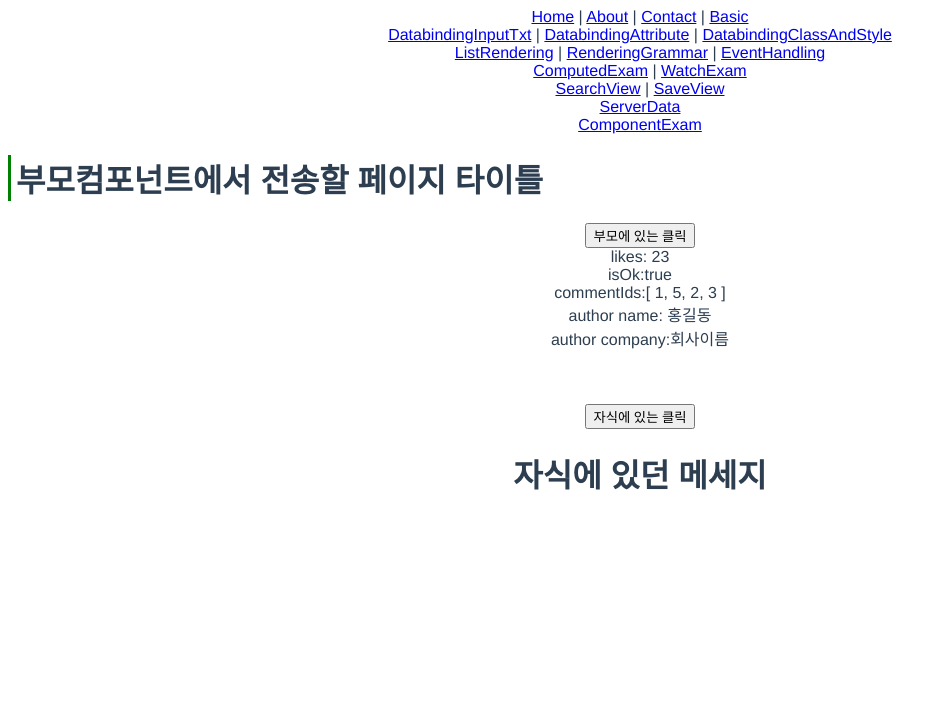
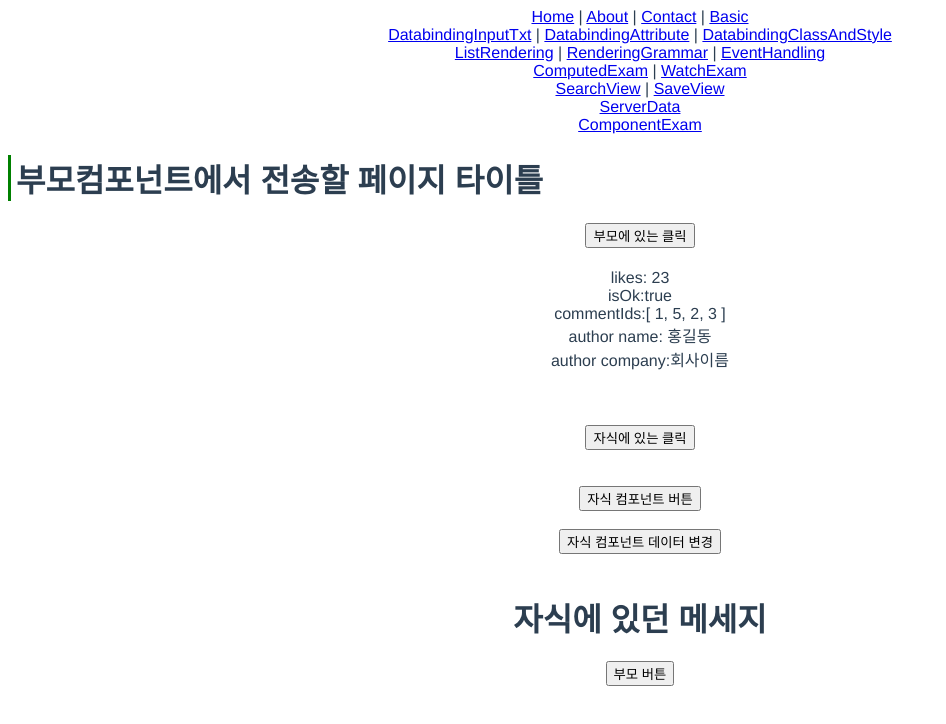
Before and after one commit to sj3821/vue-lecture, a Vue app in the folder vue-default/: page /componentExam in a window 1280 px wide. Shown: the top 724 px of the page, without its empty margins (0-946 px from the left). Built offline with nearby package versions, Linux system fonts and the light colour scheme; what vue-sweetalert2 would draw is missing.

Commit message:
2022026 18:00

```diff
--- a/vue-default/src/views/ChildComponent.vue
+++ b/vue-default/src/views/ChildComponent.vue
@@ -7,7 +7,11 @@
     <div> author company:{{author.company}} </div>
     <br><br><br>
     <button type="button" @click="childFunc" ref="child_btn">자식에 있는 클릭</button>
-
+    <br><br><br>
+    <button type="button" @click="sendFromChild">자식 컴포넌트 버튼</button>
+    <br><br>
+    <button type="button" @click="changeData"> 자식 컴포넌트 데이터 변경</button>
+    <br><br>
     <h1>{{msg}}</h1>
 
 </div>
@@ -37,7 +41,8 @@ export default{
         return{
             sampleData:'',
             msg:'자식에 있던 메세지',
-            msg1:'자식 컴포넌트로부터 보내는 메세지'
+            msg1:'자식 컴포넌트로부터 보내는 메세지',
+            msg2:'자식 컴포넌트로부터 보내는 메세지'
         };
     },
     setup(){},
@@ -49,6 +54,12 @@ export default{
     methods:{
         childFunc(){
             alert('부모 컴포넌트에서 직접 발생시킨 이벤트');
+        },
+        sendFromChild(){
+            this.$emit('send-message', this.msg1); //커스텀이벤트 자식-> 부모 이벤트
+        },
+        changeData(){
+            this.msg2='자식 컴포넌트에서 데이터 변경이 일어났습니다.';
         }
     }
 }
--- a/vue-default/src/views/ComponentExam.vue
+++ b/vue-default/src/views/ComponentExam.vue
@@ -6,8 +6,11 @@
 
     <page-title :title="title" />
     <button type="button" @click="callChildFunc">부모에 있는 클릭</button>
-   <ChildComponent :likes="23" :isOk="isOk" :commentIds="commentIds" :author="author" ref="child_component" />
+    <h1>{{parentMsg}}</h1>
+   <ChildComponent :likes="23" :isOk="isOk" :commentIds="commentIds" :author="author" ref="child_component" @send-message="sendMessage" />
     <!-- :likes="23" 처럼 바로 숫자로 선언하면 텍스트가 아닌 숫자로 인식함 -->
+    <button type="button" @click="showData">부모 버튼</button>
+
 </div>
 </template>
 <script>
@@ -23,8 +26,14 @@ export default{
             likes:23,
             isOk:true,
             commentIds:[1,5,2,3],
-            author:{name:'홍길동',company:'회사이름'}
+            author:{name:'홍길동',company:'회사이름'},
+            parentMsg:''
         };
+    },
+    computed:{
+        msg2(){
+            return this.$refs.child_component.msg2;
+        }
     },
     setup(){},
     created(){},
@@ -35,6 +44,13 @@ export default{
             // this.$refs.child_component.$refs.child_btn.click(); // 객체 접근 $refs 사용
             // this.$refs.child_component.childFunc(); //함수접근시에는 그냥 함수만 쓰면 됨
             this.$refs.child_component.msg ='부모컴포넌트에서 변경한 메세지';
+        },
+        sendMessage(data){
+            alert(data);
+            this.parentMsg=data;
+        },
+        showData(){
+            alert(this.msg2);
         }
     }
 }
```
